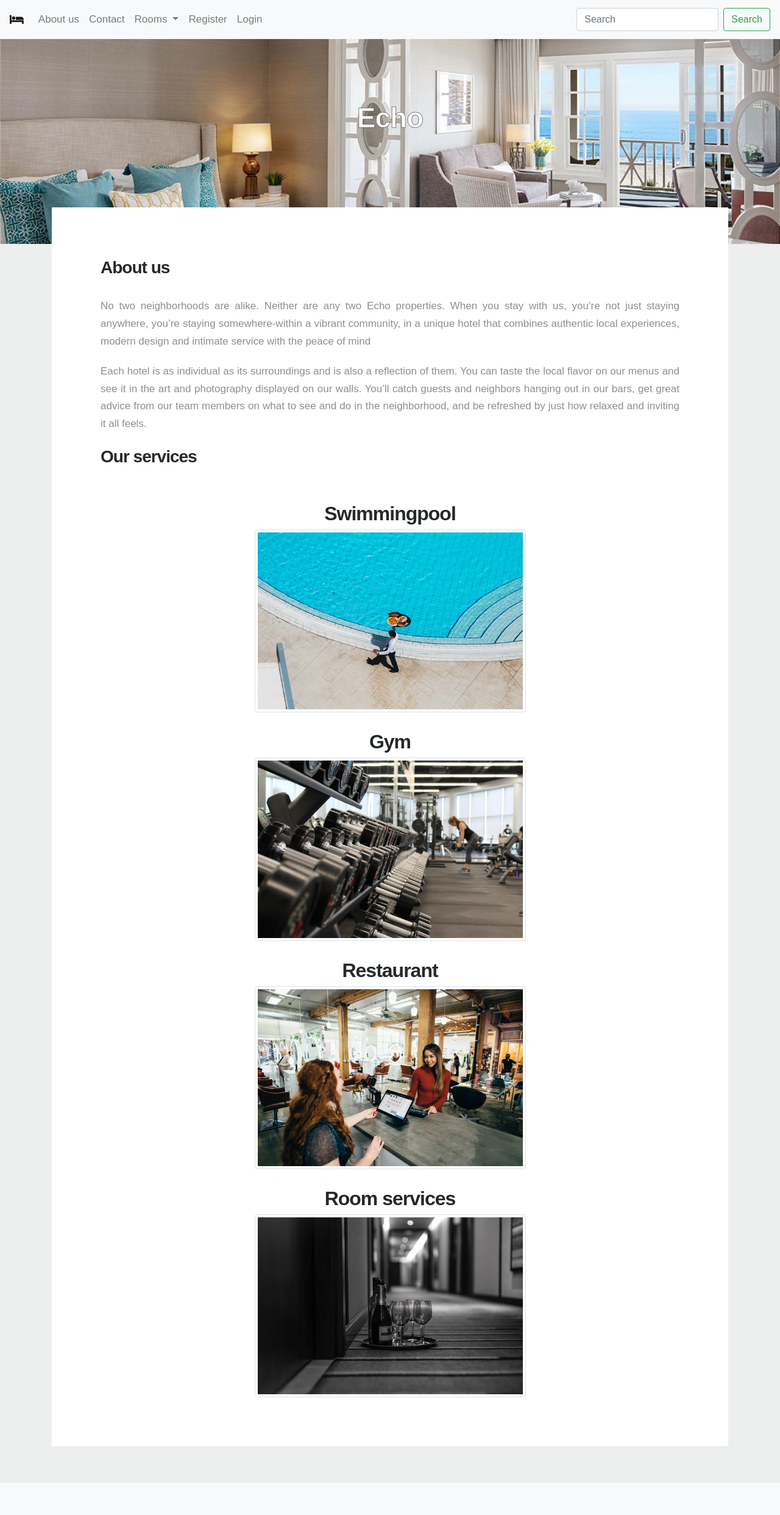
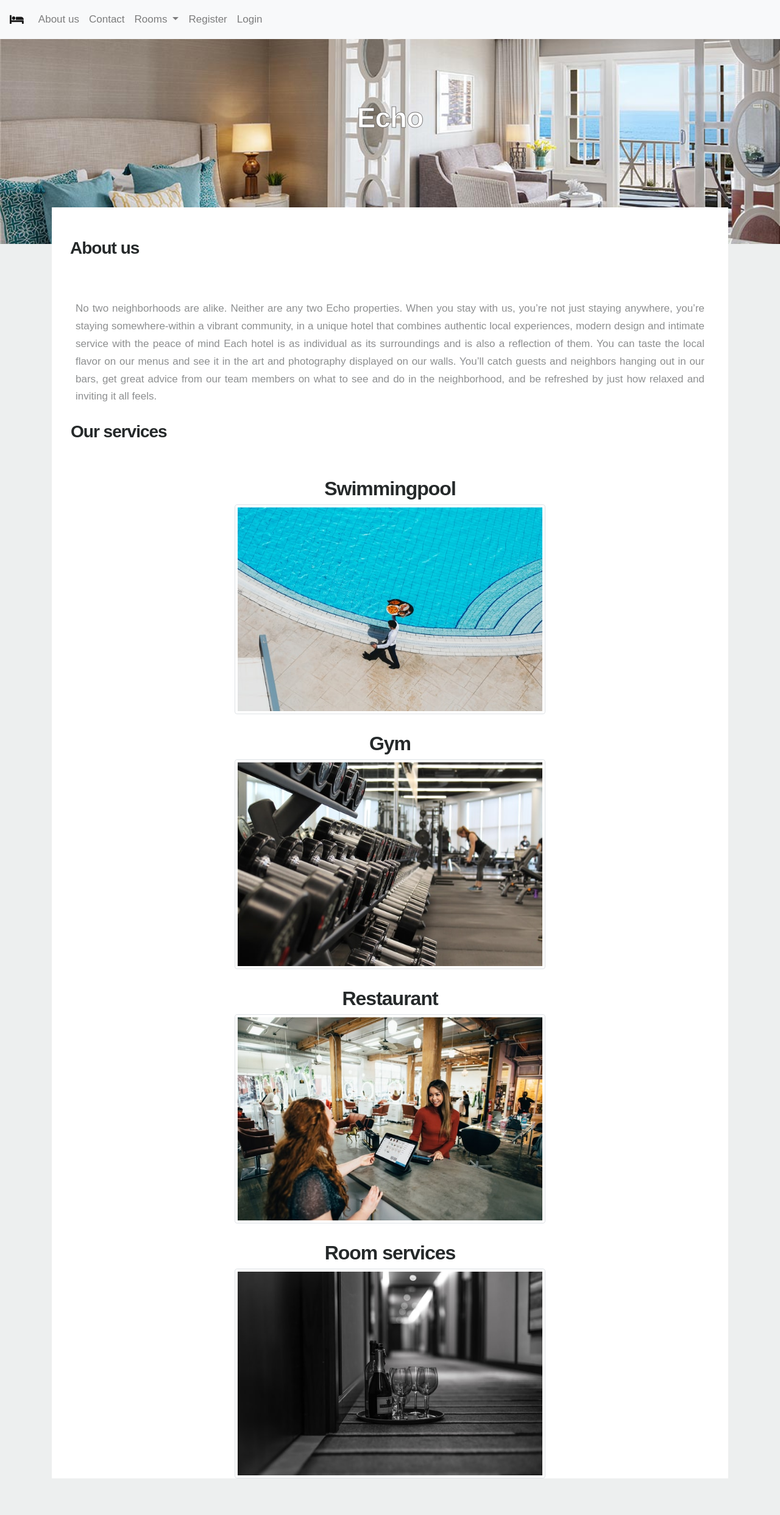
Before and after one commit to 99reni/hotel, a PHP site: page /hotel/aboutus.php in a window 1280 px wide. Shown: the whole page at 61% size. Before the commit the page ends 2291 px from the top, so only its background shows below. Run offline with PHP 8.4, Linux system fonts and the light colour scheme.

Commit message:
Update aboutus.php

```diff
--- a/aboutus.php
+++ b/aboutus.php
@@ -63,10 +63,6 @@
                 <a class="nav-link " href="login.php">Login</a>
             </li>
         </ul>
-        <form class="form-inline my-2 my-lg-0" action="search.php" method="post" >
-            <input class="form-control mr-sm-2" type="search" placeholder="Search"  name="search" aria-label="Search">
-            <button class="btn btn-outline-success my-2 my-sm-0" type="submit">Search</button>
-        </form>
     </div>
 
 </nav>
@@ -86,28 +82,26 @@
 <!-- /.page-header-->
 
 <div class="card-section">
-    <div class="container">
-        <div class="card-block bg-white mb30">
-            <div class="row">
-                <div class="col-xl-12 col-lg-12 col-md-12 col-sm-12 col-12">
-                    <!-- section-title -->
-                    <div class="section-title mb-0">
-                        <h2>About us</h2>
+    <div class="container mx-auto" >
+        <div class="row col-12 bg bg-white mx-auto" >
 
-                    </div>
+            <!-- section-title -->
+            <div class="section-title mb-0 mt-5 col-12">
+                <h2>About us</h2>
+                <br>
 
-                    <p style="margin-top: 30px;">No two neighborhoods are alike. Neither are any two Echo properties.
+            </div>
+
+                    <p style="margin-top: 30px;" class="m-4">No two neighborhoods are alike. Neither are any two Echo properties.
                     When you stay with us, you’re not just staying anywhere, you’re staying somewhere-within a vibrant community,
                     in a unique hotel that combines authentic local experiences, modern design and intimate service with the peace of mind
-                    </p>
-                    <p>
                         Each hotel is as individual as its surroundings and is also a reflection of them.
                         You can taste the local flavor on our menus and see it in the art and photography displayed on our walls.
                         You’ll catch guests and neighbors hanging out in our bars,
                         get great advice from our team members on what to see and do in the neighborhood,
                         and be refreshed by just how relaxed and inviting it all feels.</p>
 
-                    <h2  class="pb-5">Our services</h2>
+                    <h2  class="pb-5 ml-3">Our services</h2>
                     <div class="container">
                         <h3 class="col-lg-6 col-md-6 col-sm-8 col-12 mx-auto text-center">Swimmingpool</h3>
                         <div class="row">
@@ -134,8 +128,7 @@
             </div>
         </div>
 
-    </div>
-</div>
+
 
 <script src="https://ajax.googleapis.com/ajax/libs/jquery/3.5.1/jquery.min.js"></script>
 <script src="https://cdnjs.cloudflare.com/ajax/libs/popper.js/1.16.0/umd/popper.min.js"></script>
```
